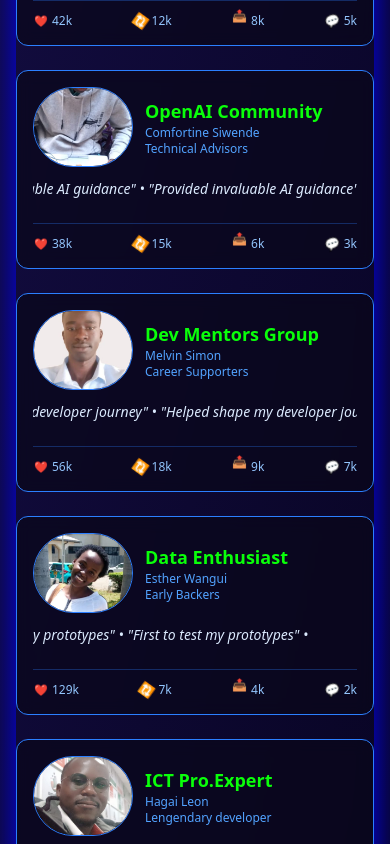
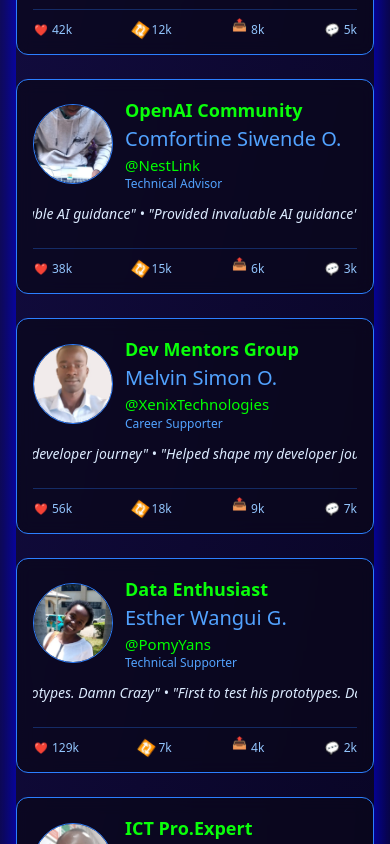
Before and after one commit to Sheldon-Billy/MyPortfolio, a React (Vite) app: page / in a window 390 px wide. Shown: the part 10100-10944 px from the top of the page. Built offline with nearby package versions, Linux system fonts and the light colour scheme; grey boxes are pictures that could not be loaded.

Commit message:
Modified Components

```diff
--- a/src/components/Certifications.jsx
+++ b/src/components/Certifications.jsx
@@ -74,7 +74,7 @@
             link: "https://www.credly.com/badges/edf431be-3f22-4cfb-a4ab-f97b440ea357/public_url"
         },
         {
-            title: "AWS Educate Machine Learning Foundations",
+            title: "AWS Educate Machine Learning",
             issuer: "Amazon Web Services",
             image: Badge1,
             link: "https://www.credly.com/badges/8180cb89-f07a-4901-bf22-d42ff978ec1c/public_url"
--- a/src/components/Home.jsx
+++ b/src/components/Home.jsx
@@ -148,43 +148,43 @@
 
               <button className='absolute right-15 top-10 border-2 border-blue-400 rounded-xl px-4 py-2 w-50 text-blue-100 font-medium shadow-[0_0_15px_#3b82f6] hover:shadow-[0_0_25px_#3b82f6] hover:text-white hover:border-blue-300 transition-all duration-150 bg-[#0a081a]/80 ackdrop-blur-sm hover:scale-110 hover:rotate-1 cursor-pointer group'>
                 <span className='group-hover:text-transparent bg-clip-text bg-gradient-to-r from-white to-blue-200'>
-                  My Projects
+                  <a href="#projects">  My Projects</a>
                 </span>
               </button>
 
               <button className='absolute right-10 top-20 border-2 border-blue-400 rounded-xl px-4 py-2 w-50 text-blue-100 font-medium shadow-[0_0_15px_#3b82f6] hover:shadow-[0_0_25px_#3b82f6] hover:text-white hover:border-blue-300 transition-all duration-150 bg-[#0a081a]/80 backdrop-blur-sm hover:scale-110 hover:rotate-1 cursor-pointer group'>
                 <span className='group-hover:text-transparent bg-clip-text bg-gradient-to-r from-white to-blue-200'>
-                  Pricing
+                  <a href="#certifications"> My Certificates</a>
                 </span>
               </button>
 
               <button className='absolute right-5 top-30 border-2 border-blue-400 rounded-xl px-4 py-2 w-50 text-blue-100 font-medium shadow-[0_0_15px_#3b82f6] hover:shadow-[0_0_25px_#3b82f6] hover:text-white hover:border-blue-300 transition-all duration-150 bg-[#0a081a]/80 backdrop-blur-sm hover:scale-110 hover:rotate-1 cursor-pointer group'>
                 <span className='group-hover:text-transparent bg-clip-text bg-gradient-to-r from-white to-blue-200'>
-                  Contact Sales
+                  <a href="#certifications">My Badges</a>
                 </span>
               </button>
 
               <button className='absolute right-0 top-40 border-2 border-blue-400 rounded-xl px-4 py-2 w-50 text-blue-100 font-medium shadow-[0_0_15px_#3b82f6] hover:shadow-[0_0_25px_#3b82f6] hover:text-white hover:border-blue-300 transition-all duration-150 bg-[#0a081a]/80 backdrop-blur-sm hover:scale-110 hover:rotate-1 cursor-pointer group'>
                 <span className='group-hover:text-transparent bg-clip-text bg-gradient-to-r from-white to-blue-200'>
-                  Consultants
+                  <a href="#about">More about Me</a>
                 </span>
               </button>
 
               <button className='absolute right-5 top-50 border-2 border-blue-400 rounded-xl px-4 py-2 w-50 text-blue-100 font-medium shadow-[0_0_15px_#3b82f6] hover:shadow-[0_0_25px_#3b82f6] hover:text-white hover:border-blue-300 transition-all duration-150 bg-[#0a081a]/80 backdrop-blur-sm hover:scale-110 hover:rotate-1 cursor-pointer group'>
                 <span className='group-hover:text-transparent bg-clip-text bg-gradient-to-r from-white to-blue-200'>
-                  Connect Me
+                  <a href="#contact">Connect Me</a>
                 </span>
               </button>
 
               <button className='absolute right-10 top-60 border-2 border-blue-400 rounded-xl px-4 py-2 w-50 text-blue-100 font-medium shadow-[0_0_15px_#3b82f6] hover:shadow-[0_0_25px_#3b82f6] hover:text-white hover:border-blue-300 transition-all duration-150 bg-[#0a081a]/80 backdrop-blur-sm hover:scale-110 hover:rotate-1 cursor-pointer group'>
                 <span className='group-hover:text-transparent bg-clip-text bg-gradient-to-r from-white to-blue-200'>
-                  Support Us
+                  <a href="#contact">Support Me</a>
                 </span>
               </button>
 
               <button className='absolute right-15 top-70 border-2 border-blue-400 rounded-xl px-4 py-2 w-50 text-blue-100 font-medium shadow-[0_0_15px_#3b82f6] hover:shadow-[0_0_25px_#3b82f6] hover:text-white hover:border-blue-300 transition-all duration-150 bg-[#0a081a]/80 backdrop-blur-sm hover:scale-110 hover:rotate-1 cursor-pointer group'>
                 <span className='group-hover:text-transparent bg-clip-text bg-gradient-to-r from-white to-blue-200'>
-                  Reviews
+                  <a href="#testimonials"> Reviews</a>
                 </span>
               </button>
             </div>
--- a/src/components/Testimonials.jsx
+++ b/src/components/Testimonials.jsx
@@ -5,14 +5,24 @@
 const Testimonials = () => {
     const testimonials = [
         {
+            id: 0,
+            name: "Sheldon Billy",
+            handle: "@Hammattan.Tech",
+            text: "Am Greatfull for your support y'all. Through your encouragement, i keep on pushing to the heights!🚀",
+            date: "2 days ago",
+            emoji: "💡",
+            likes: "10M",
+            retweets: "500k",
+            avatar: Me,
+        }, {
             id: 1,
             name: "John Vetans",
             handle: "@TechLeader",
             text: "Sheldon isn't your average developer - he actually builds useful features that solve real problems. His AI disease detection system is revolutionary!",
-            date: "2 days ago",
+            date: "6 days ago",
             emoji: "💡",
             likes: "105k",
-            retweets: "5",
+            retweets: "3k",
             avatar: "https://randomuser.me/api/portraits/men/32.jpg",
         },
         {
@@ -22,19 +32,19 @@
             text: "I'm so impressed with Sheldon's work. Developer + AI skills = Magic 💫 Transformed our clinic's workflow with his dermatology assistant.",
             date: "1 week ago",
             emoji: "💫",
-            likes: "42",
-            retweets: "12",
+            likes: "42k",
+            retweets: "12k",
             avatar: "https://randomuser.me/api/portraits/women/44.jpg",
         },
         {
             id: 3,
-            name: "Aadi Sheth",
-            handle: "@StartupFounder",
+            name: "Hagai Leon",
+            handle: "@IntroTech",
             text: "Developers, don't walk, run to work with Sheldon! No design skills? No problem. He prototyped in minutes what took others weeks.",
-            date: "3 weeks ago",
+            date: "2 days ago",
             emoji: "🚀",
-            likes: "18",
-            retweets: "3",
+            likes: "550k",
+            retweets: "30k",
             avatar: Leon,
         },
         {
@@ -44,8 +54,8 @@
             text: "One of my favourite developers. His CI/CD pipeline is only 1 of 9 amazing skills he brings. The technical skills are just a small sliver of what he can do.",
             date: "1 month ago",
             emoji: "✨",
-            likes: "31",
-            retweets: "8",
+            likes: "31k",
+            retweets: "8k",
             avatar: "https://randomuser.me/api/portraits/women/68.jpg",
         },
         {
@@ -55,8 +65,8 @@
             text: "Great developers like Sheldon empower teams. From zero to functional blockchain prototype in days, that's unbelievable.",
             date: "2 months ago",
             emoji: "🔥",
-            likes: "56",
-            retweets: "15",
+            likes: "56k",
+            retweets: "15k",
             avatar: "https://randomuser.me/api/portraits/men/75.jpg",
         },
     ];
@@ -106,47 +116,54 @@
 
                     {/* Main content with responsive layout */}
                     <div className="flex flex-col lg:flex-row gap-6 lg:gap-8">
+
                         {/* Left column - Process steps (hidden on mobile) */}
-                        <div className="lg:block lg:w-1/4 xl:w-1/5 space-y-6 shadow-[0_0_30px_blue]">
+
+                        <div className="lg:block lg:w-1/4 xl:w-90 space-y-6 shadow-[0_0_30px_blue]">
                             {[
                                 {
-                                    name: "Data Analyst Leaders Inc.",
-                                    jina: "Christine Kerubo",
+                                    name: "Data Analyst Leader Inc.",
+                                    jina: "Christine Kerubo M.",
                                     role: "Primary Supporter",
+                                    company: "@GabiGeeks",
                                     avatar: Babe,
-                                    quote: "Believed in my vision from day one",
+                                    quote: "Believed in his vision from day one.",
                                     stats: { likes: "42k", retweets: "12k", shares: "8k", replies: "5k" }
                                 },
                                 {
                                     name: "OpenAI Community",
-                                    jina: "Comfortine Siwende",
-                                    role: "Technical Advisors",
+                                    jina: "Comfortine Siwende O.",
+                                    role: "Technical Advisor",
+                                    company: "@NestLink",
                                     avatar: Comfortine,
                                     quote: "Provided invaluable AI guidance",
                                     stats: { likes: "38k", retweets: "15k", shares: "6k", replies: "3k" }
                                 },
                                 {
                                     name: "Dev Mentors Group",
-                                    jina: "Melvin Simon",
-                                    role: "Career Supporters",
+                                    jina: "Melvin Simon O.",
+                                    role: "Career Supporter",
+                                    company: "@XenixTechnologies",
                                     avatar: Simo,
                                     quote: "Helped shape my developer journey",
                                     stats: { likes: "56k", retweets: "18k", shares: "9k", replies: "7k" }
                                 },
                                 {
                                     name: "Data Enthusiast",
-                                    jina: "Esther Wangui",
-                                    role: "Early Backers",
+                                    jina: "Esther Wangui G.",
+                                    role: "Technical Supporter",
+                                    company: "@PomyYans",
                                     avatar: Esther,
-                                    quote: "First to test my prototypes",
+                                    quote: "First to test his prototypes. Damn Crazy",
                                     stats: { likes: "129k", retweets: "7k", shares: "4k", replies: "2k" }
                                 },
                                 {
                                     name: "ICT Pro.Expert",
-                                    jina: "Hagai Leon",
+                                    jina: "Hagai Leon O.",
                                     role: "Lengendary developer",
+                                    company: "@IntroTech",
                                     avatar: Leon,
-                                    quote: "First to test my prototypes",
+                                    quote: "He's My senior Junior. Keep Pushing Bruv!",
                                     stats: { likes: "129k", retweets: "7k", shares: "4k", replies: "2k" }
                                 }
                             ].map((supporter, index) => (
@@ -159,14 +176,17 @@
                                         <img
                                             src={supporter.avatar}
                                             alt={supporter.name}
-                                            className="w-25 h-20 rounded-full object-cover border border-blue-500 transition-transform duration-500 group-hover:rotate-3"
+                                            className="w-20 h-20 rounded-full object-cover border border-blue-500 transition-transform duration-500"
                                         />
                                         <div>
                                             <h3 className="text-lg font-bold text-[#0aff0a] group-hover:text-white transition-colors duration-300">
                                                 {supporter.name}
                                             </h3>
-                                            <p className="text-blue-400 text-xs">{supporter.jina}</p>
+                                            <p className="text-blue-400 text-[20px]">{supporter.jina}</p>
+                                            <p className="text-[#00ff00] text-[15px] cursor-pointer hover:underline">{supporter.company}</p>
                                             <p className="text-blue-400 text-xs">{supporter.role}</p>
+
+
                                         </div>
                                     </div>
 
@@ -427,7 +447,15 @@
                             </div>
                         </div>
 
-
+                        <style jsx global>{`
+  @keyframes scroll-up {
+    0% { transform: translateY(0); }
+    100% { transform: translateY(-50%); }
+  }
+  .animate-infinite-scroll-up {
+    animation: scroll-up 40s linear infinite;
+  }
+`}</style>
                     </div>
 
                     <div className="mt-10 text-center">
--- a/src/index.css
+++ b/src/index.css
@@ -277,7 +277,7 @@
               }
 
               .animate-infinite-scroll-up {
-                animation: scroll-up 10s linear infinite;
+                animation: scroll-up 20s linear infinite;
               }
   .animate-infinite-scroll-up:hover {
         animation-play-state: paused;             }
```
